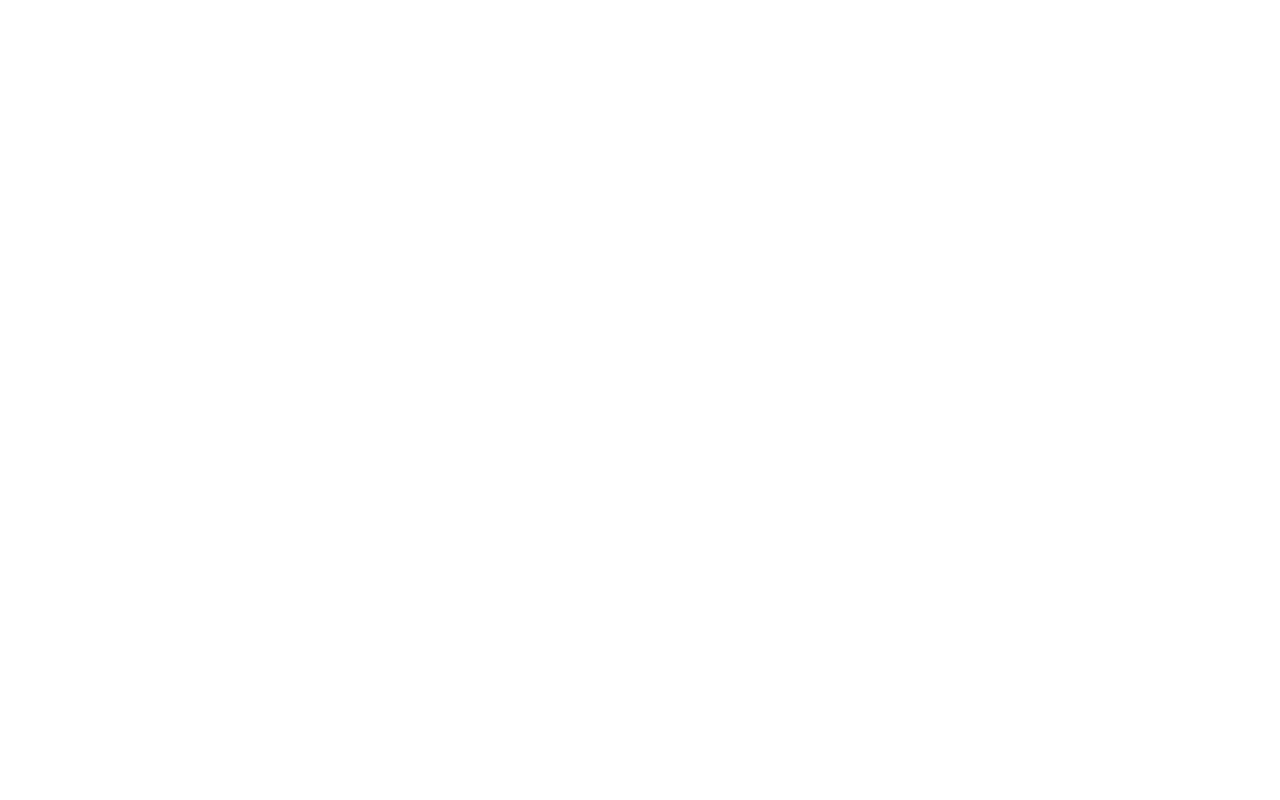
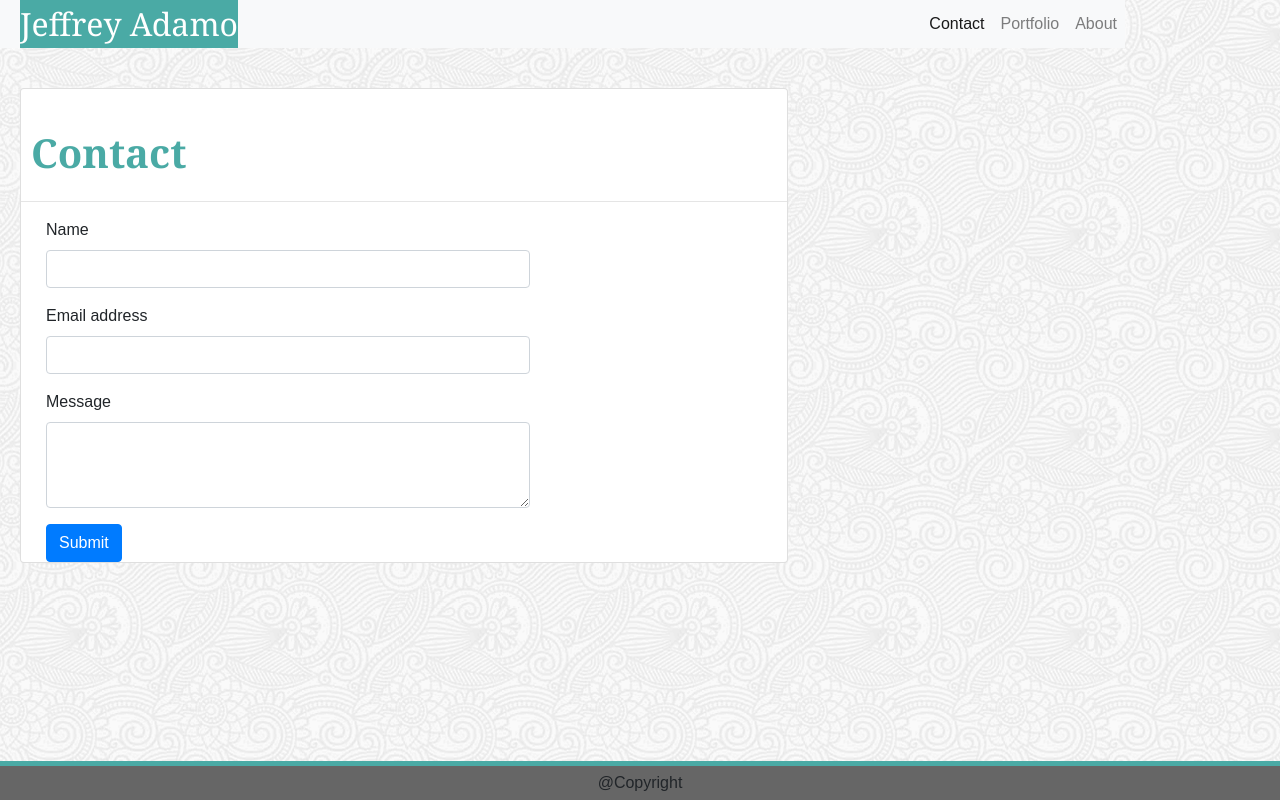
Before and after one commit to jeffreyadamo/Bootstrap-Portfolio, a plain HTML site: page contact.html in a window 1280 px wide. Drawn offline with nearby package versions, Linux system fonts and the light colour scheme.

Commit message:
adding layouts to contact.html and portfolio.html; repaired About link on header to direct to index.html

```diff
--- a/assets/css/style.css
+++ b/assets/css/style.css
@@ -91,3 +91,7 @@ footer {
 .copyright {
     padding: 5px;
 }
+
+.contactForm {
+    margin-left: 10px;
+}
--- a/contact.html
+++ b/contact.html
@@ -0,0 +1,88 @@
+<!DOCTYPE html>
+<html lang="en">
+<head>
+    <meta charset="UTF-8">
+    <meta name="viewport" content="width=device-width, initial-scale=1.0">
+    <title>Contact</title>
+    <link rel="stylesheet" href="https://stackpath.bootstrapcdn.com/bootstrap/4.4.1/css/bootstrap.min.css" integrity="sha384-Vkoo8x4CGsO3+Hhxv8T/Q5PaXtkKtu6ug5TOeNV6gBiFeWPGFN9MuhOf23Q9Ifjh" crossorigin="anonymous">
+    <link rel="stylesheet" href="assets/css/style.css">
+
+
+</head>
+<body>
+    <div class="container">
+
+        <div class="row">
+            <div class="col-md-12">
+                <nav class="navbar navbar-expand-lg navbar-light bg-light">
+                    <div class="navbar-brand">
+                        <h2>Jeffrey Adamo</h2>
+                    </div>
+                    <button class="navbar-toggler" type="button" data-toggle="collapse" data-target="#navbarSupportedContent" aria-controls="navbarSupportedContent" aria-expanded="false" aria-label="Toggle navigation">
+                    <span class="navbar-toggler-icon"></span>
+                    </button>
+
+                    <div class="collapse navbar-collapse" id="navbarSupportedContent">
+                        <ul class="navbar-nav ml-auto">
+                            <li class="nav-item active">
+                            <a class="nav-link" href="contact.html">Contact <span class="sr-only">(current)</span></a>
+                            </li>
+                            <li class="nav-item">
+                            <a class="nav-link" href="portfolio.html">Portfolio</a>
+                            </li>
+                            <li class="nav-item">
+                            <a class="nav-link" href="index.html">About</a>
+                            </li>
+                        </ul>
+                    </div>
+                </nav>
+            </div>
+        </div>
+
+    <div class="row ">
+        <div class="col-lg-12">
+            <div class="card mb-3" style="max-width: 768px;">
+                <div class="row AboutMe">
+                    <h1>Contact</h1>
+                </div>
+                <hr>
+                <div class="row contactForm">
+                    <div class="col-md-8">
+                        <form>
+                            <div class="form-group">
+                                <label for="exampleInputEmail1">Name</label>
+                                <input type="email" class="form-control" id="exampleInputEmail1" aria-describedby="emailHelp">
+                              </div>
+
+                            <div class="form-group">
+                              <label for="exampleInputEmail1">Email address</label>
+                              <input type="email" class="form-control" id="exampleInputEmail1" aria-describedby="emailHelp">
+                            </div>
+
+                            <div class="form-group">
+                                <label for="exampleFormControlTextarea1">Message</label>
+                                <textarea class="form-control" id="exampleFormControlTextarea1" rows="3"></textarea>
+                              </div>
+
+                            <button type="submit" class="btn btn-primary">Submit</button>
+                          </form>
+                    </div>
+                </div>
+
+            </div>
+        </div>
+    </div>
+
+
+    </div>
+    <footer>
+        <div class="row teal">
+            <br>
+        </div>
+        <div class=copyright>
+            @Copyright
+        </div>
+    </footer>
+
+</body>
+</html>
```
Also changed, not shown: index.html (+3 -24 lines), portfolio.html (+93 -0 lines).
